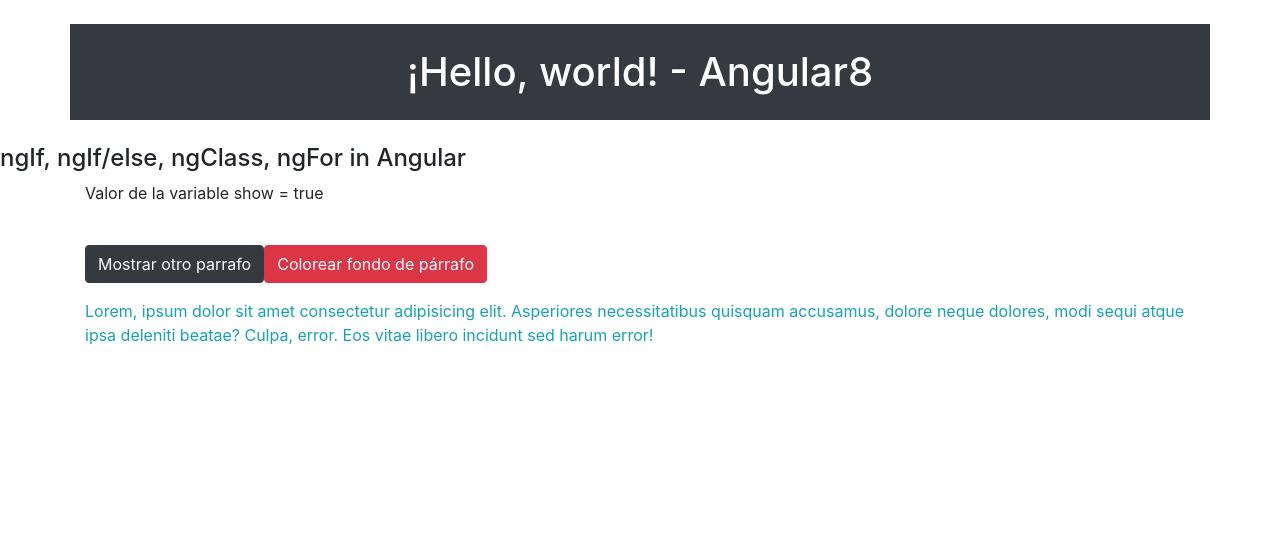
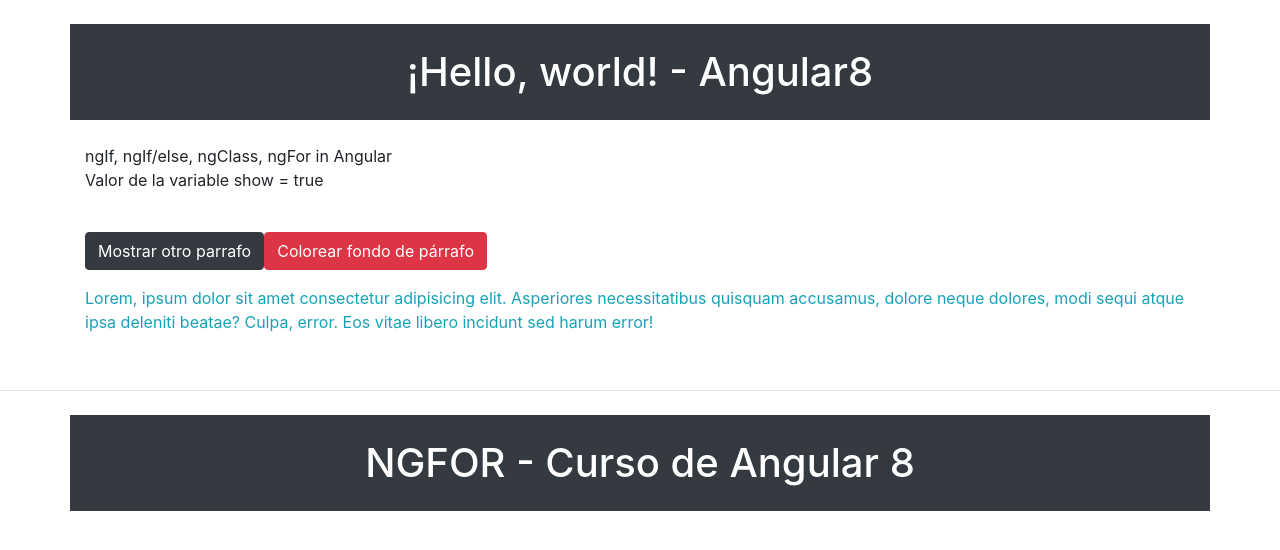
Before and after one commit to Joaquin-Developer/Angular10-first-project, an Angular app: page / in a window 1280 px wide. Shown: the top 550 px of the page. Built offline with nearby package versions, Linux system fonts and the light colour scheme.

Commit message:
Agrego componente para ejemplo ngFor

```diff
--- a/src/app/app.component.html
+++ b/src/app/app.component.html
@@ -2,10 +2,10 @@
 
 <h1 class="container bg-dark text-white text-center my-4 py-4">¡Hello, world! - Angular8</h1>
 
-<h4>ngIf, ngIf/else, ngClass, ngFor in Angular</h4>
-
 <div class="container">
     <p>
+        ngIf, ngIf/else, ngClass, ngFor in Angular
+        <br>
         Valor de la variable show = {{show}}
     </p>
     <br>
@@ -22,3 +22,6 @@
     </ng-template>
 
 </div>
+<br>
+<hr>
+<app-comp-prueba-ngfor></app-comp-prueba-ngfor>   <!-- Agrego todo el contenido del componente -->
--- a/src/app/app.component.ts
+++ b/src/app/app.component.ts
@@ -5,8 +5,12 @@ import { Component } from '@angular/core';
   templateUrl: './app.component.html',
   styleUrls: ['./app.component.css']
 })
+
 export class AppComponent {
   title = 'Proyecto1';
   show: boolean = true; // declaramos e iniciamos en true la variable show que se exportará.
   fondo: string = "";
+
+  cursos: string[] = ["HTML", "CSS", "TS", "ANGULAR"];  // este array de strings lo vamos a iterar en el html con ngFor
+
 }
--- a/src/app/app.module.ts
+++ b/src/app/app.module.ts
@@ -4,11 +4,13 @@ import { NgModule } from '@angular/core';
 import { AppRoutingModule } from './app-routing.module';
 import { AppComponent } from './app.component';
 import { CabeceraComponent } from './cabecera/cabecera.component';
+import { CompPruebaNgforComponent } from './comp-prueba-ngfor/comp-prueba-ngfor.component';
 
 @NgModule({
   declarations: [
     AppComponent,
-    CabeceraComponent
+    CabeceraComponent,
+    CompPruebaNgforComponent
   ],
   imports: [
     BrowserModule,
--- /dev/null
+++ b/src/app/comp-prueba-ngfor/comp-prueba-ngfor.component.html
@@ -0,0 +1,9 @@
+
+<h1 class="container bg-dark text-white text-center my-4 py-4">NGFOR - Curso de Angular 8</h1>
+
+<div class="container">
+    <table>
+
+    </table>
+
+</div>
--- /dev/null
+++ b/src/app/comp-prueba-ngfor/comp-prueba-ngfor.component.ts
@@ -0,0 +1,15 @@
+import { Component, OnInit } from '@angular/core';
+
+@Component({
+  selector: 'app-comp-prueba-ngfor',
+  templateUrl: './comp-prueba-ngfor.component.html',
+  styleUrls: ['./comp-prueba-ngfor.component.css']
+})
+export class CompPruebaNgforComponent implements OnInit {
+
+  constructor() { }
+
+  ngOnInit(): void {
+  }
+
+}
```
Also changed, not shown: src/app/comp-prueba-ngfor/comp-prueba-ngfor.component.css (added), 1 other file (tests, documents, lock files or other folders).
